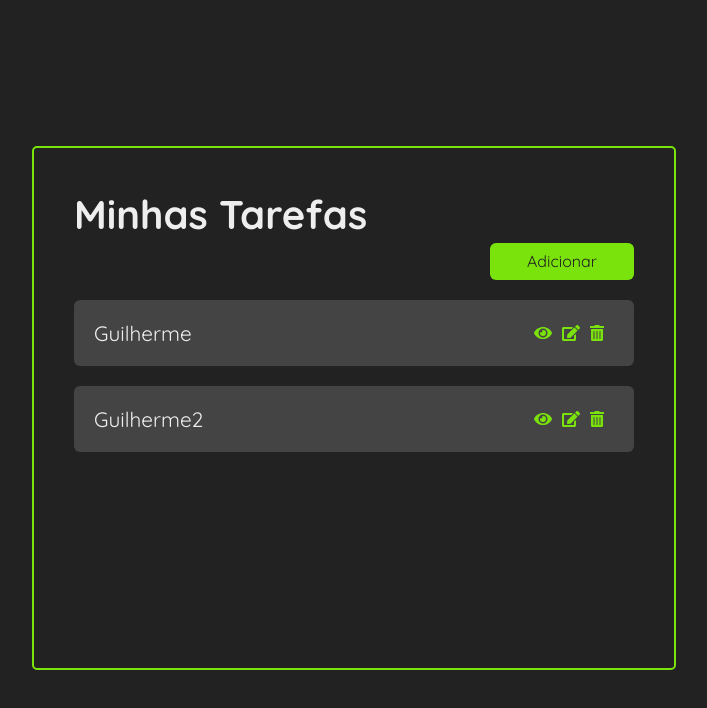
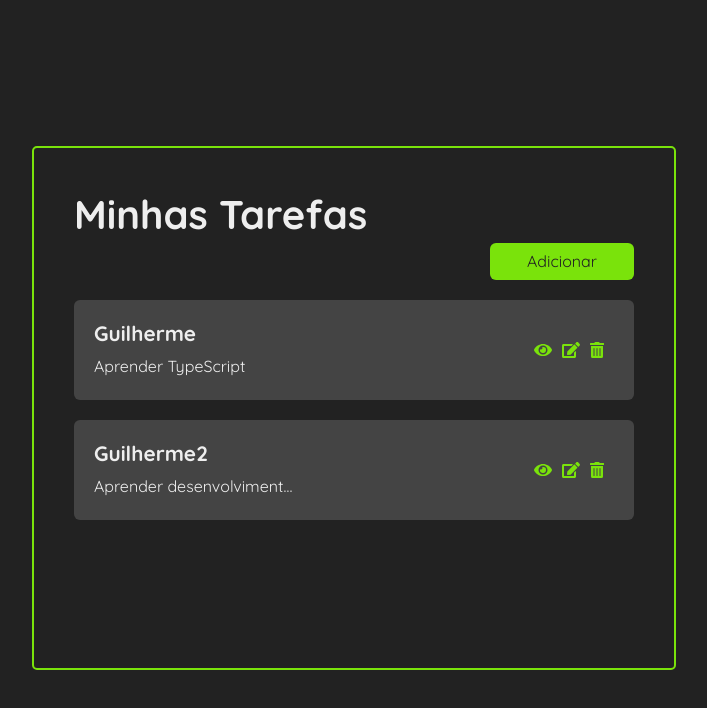
Before and after one commit to GuilhermeOlavoLaux/Projeto-Tasks, a React (Create React App) app: page / in a window 1280 px wide. Shown: the top 708 px of the page, without its empty margins (286-993 px from the left). Built offline with nearby package versions, Linux system fonts and the light colour scheme.

Commit message:
corrige o css

```diff
--- a/src/Components/Task.tsx
+++ b/src/Components/Task.tsx
@@ -9,6 +9,7 @@ interface ITask {
   task: {
     id: number
     name: string
+    description: string
   }
   handleTaskDelete: any
 }
@@ -25,9 +26,10 @@ export default class Task extends React.Component<ITask> {
   render() {
     return (
       <div className='task-container'>
-        <p>
-          {this.props.task.name}
-        </p>
+        <div className='task-info-container'>
+          <h2>{this.props.task.name}</h2>
+          <p>{this.props.task.description}</p>
+        </div>
 
         <div className='icons-container'>
           <FontAwesomeIcon
--- a/src/Components/Tasks.tsx
+++ b/src/Components/Tasks.tsx
@@ -7,6 +7,7 @@ interface Props {}
 interface Itask {
   id: number
   name: string
+  description: string
 }
 
 interface State {
@@ -19,8 +20,8 @@ export default class Tasks extends React.Component<Props, State> {
     super(props)
     this.state = {
       tasksList: [
-        { id: 1, name: 'Guilherme' },
-        { id: 2, name: 'Guilherme2' }
+        { id: 1, name: 'Guilherme', description: 'Aprender TypeScript'},
+        { id: 2, name: 'Guilherme2', description: 'Aprender desenvolvimentad asdasdasdsa'}
       ]
     }
     this.handleTaskDelete = this.handleTaskDelete.bind(this)
@@ -32,6 +33,8 @@ export default class Tasks extends React.Component<Props, State> {
     )
     this.setState({ tasksList: newList })
   }
+
+
 
   render() {
     return (
--- a/src/Components/assets/_App.scss
+++ b/src/Components/assets/_App.scss
@@ -5,4 +5,8 @@ body {
   align-items: center;
   justify-content: center;
   font-family: 'Quicksand', sans-serif;
+
+  *{
+    margin: 0px;
+  }
 }
--- a/src/Components/assets/_Task.scss
+++ b/src/Components/assets/_Task.scss
@@ -6,17 +6,33 @@
   justify-content: space-between;
   align-items: center;
 
-  p {
-    margin: 20px;
-    color: $text-white;
-    font-size: 1.3rem;
+  .task-info-container {
+    height: 100px;
+    width: 450px;
+    // overflow: hidden;
+    h2 {
+      margin: 20px 0px 0px 20px;
+      color: $text-white;
+      font-size: 1.3rem;
+    }
+    p {
+      margin: 10px 0px 20px 20px;
+      color: $text-white;
+      font-size: 1rem;
+      margin-bottom: 20px;
+      width: 200px;
+      overflow: hidden;
+      height: 20px;
+      text-overflow: ellipsis;
+      white-space: nowrap;
+    }
   }
 
   .icons-container {
     margin-right: 20px;
-    .icon-button{
+    .icon-button {
       margin-right: 10px;
+      cursor: pointer;
     }
-
   }
 }
--- a/src/Components/assets/index.css
+++ b/src/Components/assets/index.css
@@ -13,10 +13,27 @@
           align-items: center;
 }
 
-.task-container p {
-  margin: 20px;
+.task-container .task-info-container {
+  height: 100px;
+  width: 450px;
+}
+
+.task-container .task-info-container h2 {
+  margin: 20px 0px 0px 20px;
   color: #eee;
   font-size: 1.3rem;
+}
+
+.task-container .task-info-container p {
+  margin: 10px 0px 20px 20px;
+  color: #eee;
+  font-size: 1rem;
+  margin-bottom: 20px;
+  width: 200px;
+  overflow: hidden;
+  height: 20px;
+  text-overflow: ellipsis;
+  white-space: nowrap;
 }
 
 .task-container .icons-container {
@@ -25,6 +42,7 @@
 
 .task-container .icons-container .icon-button {
   margin-right: 10px;
+  cursor: pointer;
 }
 
 .tasks-container {
@@ -75,6 +93,10 @@ body {
   font-family: 'Quicksand', sans-serif;
 }
 
+body * {
+  margin: 0px;
+}
+
 .green-button {
   background-color: #7ae30b;
   color: #222222;
```
Also changed, not shown: 1 other file (tests, documents, lock files or other folders).
